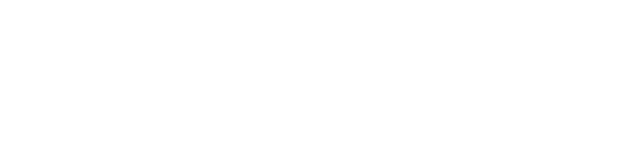
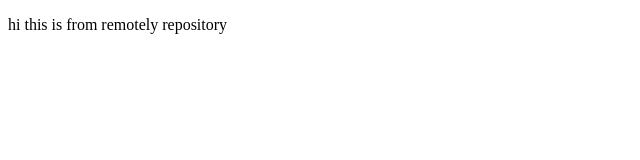
Before and after one commit to omarl68/workshop-git, a plain HTML site: page index.html in a window 1280 px wide. Shown: the whole page, without its empty margins (0-640 px from the left). Drawn offline with Linux system fonts and the light colour scheme.

Commit message:
add p to index.html

```diff
--- a/index.html
+++ b/index.html
@@ -7,6 +7,6 @@
     <title>Document</title>
 </head>
 <body>
-
+    <p>hi this is from remotely repository</p>
 </body>
 </html>
```
